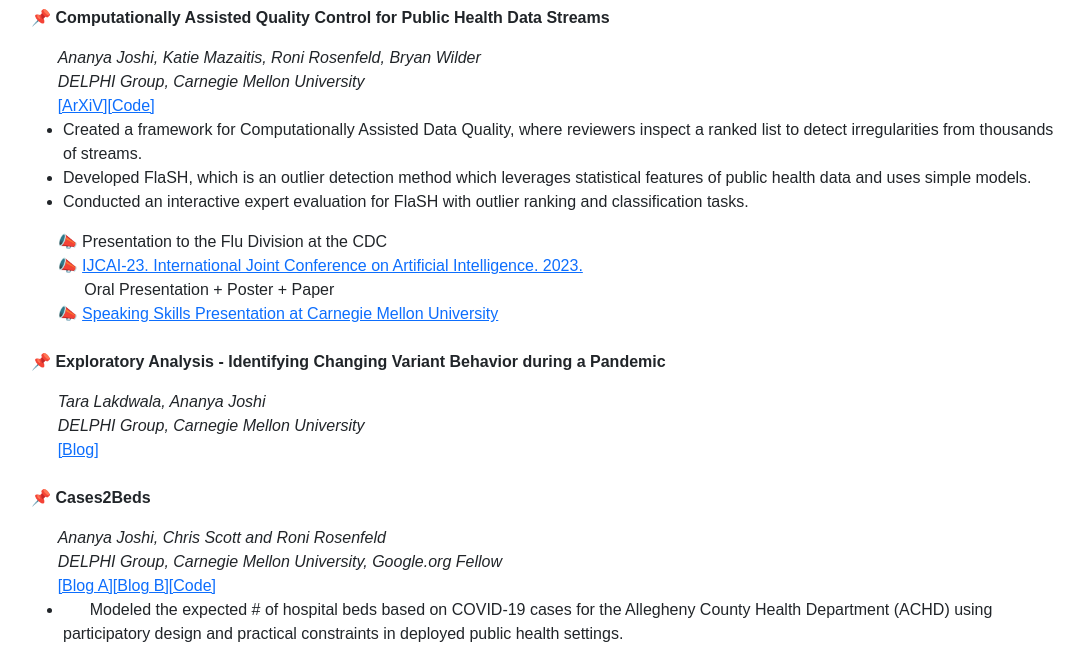
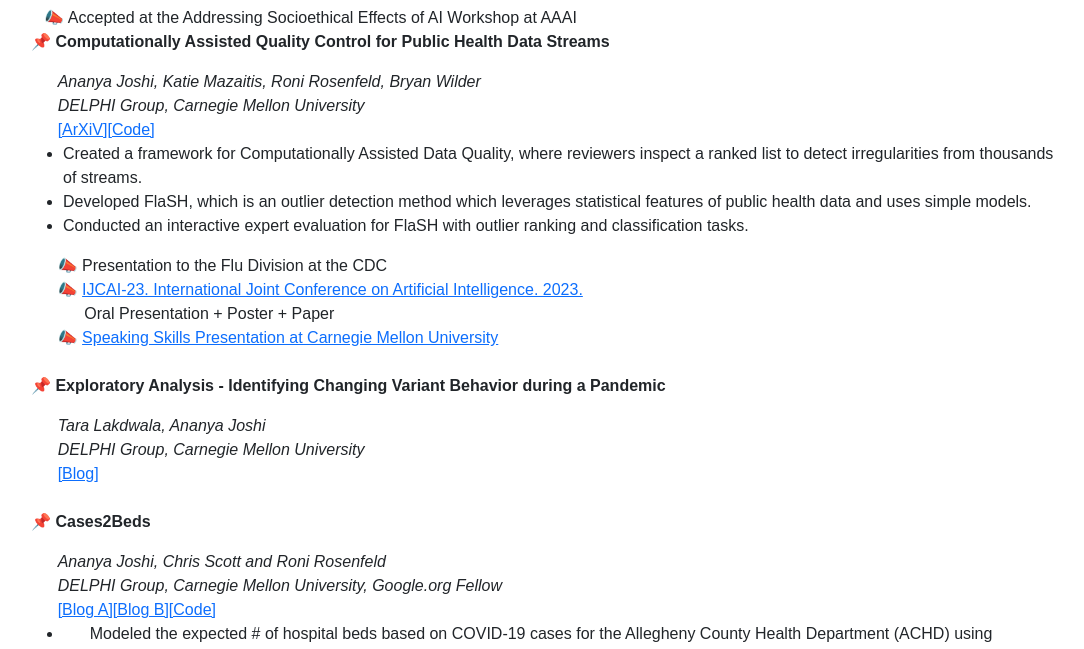
Before and after one commit to Ananya-Joshi/ananya-joshi.github.io, a Jekyll site: the page built from index.md, in a window 1280 px wide and 900 px high, scrolled down 914 px, cut to the strip 251-900 px from the top of the window. Shown: the whole strip, without its empty margins (95-1179 px from the left). Built offline with Jekyll 4.4.1, drawn with Linux system fonts in a browser that asks for light colours.

Commit message:
Update default.html

```diff
--- a/_layouts/default.html
+++ b/_layouts/default.html
@@ -73,6 +73,7 @@
 			&nbsp;&nbsp;&nbsp;DELPHI Group, Carnegie Mellon University</i>  <br>
 			&nbsp;&nbsp;&nbsp;<a href="https://github.com/Ananya-Joshi/Outshines-Documentation/tree/main" class="link-primary">[Code]</a><a href="https://arxiv.org/abs/2401.01459" class="link-primary">[ArXiV]</a><br>
 			&nbsp;&nbsp;&nbsp;📣 Accepted to appear at AAAI 2024 <br> <br>
+			&nbsp;&nbsp;&nbsp;📣 Accepted at the Addressing Socioethical Effects of AI Workshop at AAAI
 
 			</div>
 			<div class="col align-self-center">
```
